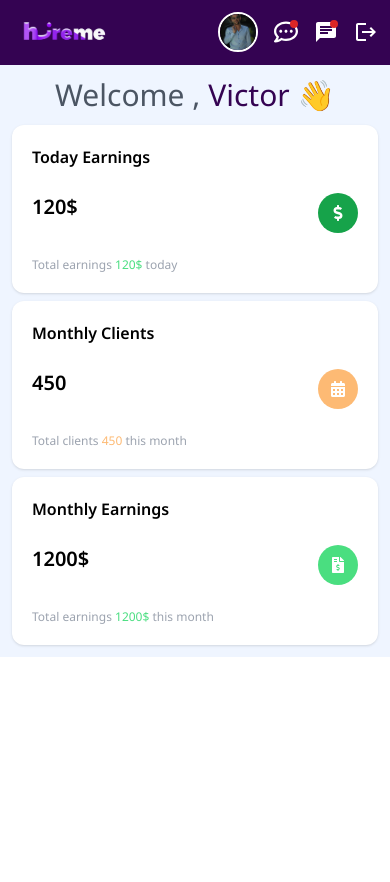
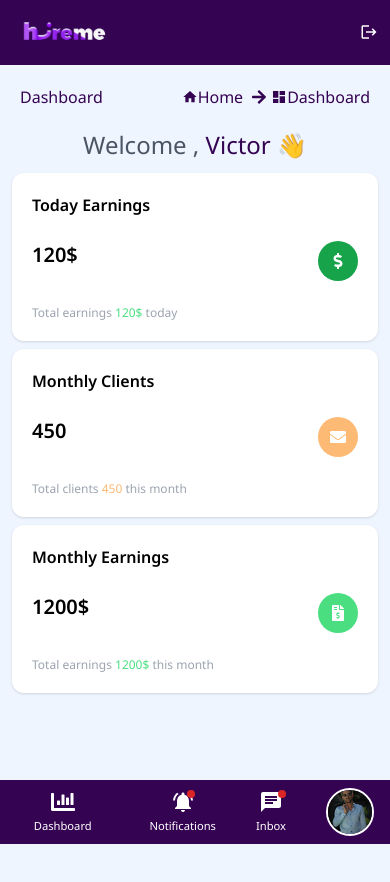
Before and after one commit to Victorgreene123/Hire-Me-Web-App, a React (Create React App) app in the folder frontend/: page /dashboard in a window 390 px wide. Shown: the top 882 px of the page. Before the commit the page ends 844 px from the top, so only its background shows below. Built offline with nearby package versions, Linux system fonts and the light colour scheme.

Commit message:
Modifying dashboard pages

```diff
--- a/frontend/src/App.js
+++ b/frontend/src/App.js
@@ -11,6 +11,8 @@ import Explore from './pages/explore';
 import ProfilePage from './pages/profile';
 import NoPage from './pages/nopage';
 import Dashboard from './pages/dashboard';
+import DashLayout from './components/dashLayout';
+import Notification from './pages/notifications';
 
 function App() {
   return (
@@ -22,7 +24,10 @@ function App() {
       <Route path='signup' element={<Signup />} />
       <Route path='login' element={<Login/>} />
       <Route path='find-professionals' element={<Explore/>} />
-      <Route path='dashboard' element={<Dashboard />} />
+      <Route path='dashboard' element={<DashLayout />} >
+          <Route index element={<Dashboard />} />
+          <Route path='notifications' element={<Notification />} />
+      </Route>
       <Route path='/profile/:name' element={<ProfilePage />} />
       <Route path="*" element={<NoPage />} />
       </Route>
--- /dev/null
+++ b/frontend/src/components/dashLayout.js
@@ -0,0 +1,22 @@
+import React from "react";
+import DashNav from "./dashnav";
+import { Link, Outlet } from "react-router-dom";
+import { MdChat, MdDashboard, MdLogout, MdNotifications, MdNotificationsActive } from "react-icons/md";
+import { FaChartBar } from "react-icons/fa";
+import DashFooter from "./dashfooter";
+
+
+const DashLayout = () =>{
+
+        return(
+            <>
+            <DashNav />
+            <Outlet />
+           <DashFooter />
+
+
+            </>
+        )
+}
+
+export default DashLayout
--- /dev/null
+++ b/frontend/src/components/dashfooter.js
@@ -0,0 +1,54 @@
+import React from "react";
+import { Link, Outlet } from "react-router-dom";
+import { MdChat, MdDashboard, MdLogout, MdNotifications, MdNotificationsActive } from "react-icons/md";
+import { FaChartBar } from "react-icons/fa";
+
+const DashFooter  = () =>{
+    return(
+        <>
+         <div className="lg:hidden flex items-center fixed bottom-0 p-2 bg-[#340352] w-full gap-10 px-4">
+
+
+<div className="relative flex flex-col items-center w-auto mx-auto">
+<Link to="/dashboard" className="relative">
+<FaChartBar className="text-white text-2xl" />
+{/* Notification Dot */}
+
+</Link>
+<h5 className="text-[0.7rem] text-white mt-1">Dashboard</h5>
+</div>
+{/* Notifications Icon */}
+<div className="relative flex flex-col items-center">
+<Link to="notifications" className="relative">
+<MdNotificationsActive className="text-white text-2xl" />
+{/* Notification Dot */}
+<span className="absolute top-0 right-0 h-2 w-2 bg-red-600 rounded-full"></span>
+</Link>
+<h5 className="text-[0.7rem] text-white mt-1">Notifications</h5>
+</div>
+
+{/* Message Icon */}
+<div className="relative flex flex-col items-center">
+<MdChat className="text-white text-2xl" />
+<span className="absolute top-0 right-0 h-2 w-2 bg-red-600 rounded-full"></span>
+<h5 className="text-[0.7rem] text-white mt-1">Inbox</h5>
+</div>
+
+{/* Profile Icon */}
+<Link to='/profile/JohnDoe'><div className="flex flex-col items-center">
+<img
+src="/images/profile1.jpg"
+className="border-2 border-white w-12 h-12 rounded-full object-cover "
+alt="Profile"
+/>
+{/* <h5 className="text-sm text-white mt-1">Profile</h5> */}
+
+</div></Link>
+</div>
+
+
+        </>
+    )
+}
+
+export default DashFooter
--- a/frontend/src/components/dashnav.js
+++ b/frontend/src/components/dashnav.js
@@ -39,28 +39,32 @@ const DashNav = () =>{
 
   {/* Desktop Menu */}
   <div className="absolute right-0 flex items-center flex-grow justify-between">
+
     <div className="flex items-center gap-4">
       {/* Profile Image */}
+     <div className="hidden lg:flex items-center gap-4">
       <img
         src="/images/profile1.jpg"
         className="border-2 border-white w-10 h-10 rounded-full object-cover "
         alt="Profile"
       />
     <div className="relative">
-    <FaRegCommentDots className="text-white text-2xl" />
+    <Link to='notifications'><MdNotifications className="text-white text-1xl" />
     {/* Notification Dot */}
-    <span className="absolute top-0 right-0 block h-2 w-2 bg-red-600 rounded-full"></span>
+    <span className="absolute top-0 right-0 block h-2 w-2 bg-red-600 rounded-full"></span></Link>
   </div>
 
   {/* Message Icon */}
   <div className="relative">
-    <MdChat className="text-white text-2xl" />
+    <MdChat className="text-white text-1xl" />
     {/* Notification Dot */}
-    <span className="absolute top-0 right-0 block h-2 w-2 bg-red-600 rounded-full"></span>
+    <span className="absolute top-0 right-0 block h-2 w-2 bg-red-600 rounded-full"></span></div>
   </div>
 
+
+
   {/* Logout Icon (No Notification Dot) */}
-  <MdLogout className="text-white text-2xl" />
+  <MdLogout className="text-white text-1xl" />
 
     </div>
   </div>
--- /dev/null
+++ b/frontend/src/components/notificationitem.js
@@ -0,0 +1,59 @@
+import React from "react";
+import { FaDollarSign, FaRobot } from "react-icons/fa";
+import { MdBookmark, MdBookOnline, MdMoney } from "react-icons/md";
+
+const NotificationItem = ({type , message ,user,  link , picture}) =>{
+    function getPicture() {
+        switch (type) {
+            case "Booking":
+                return(
+
+                        <div className="w-12 h-12 border rounded-full text-white bg-[#340352] flex items-center justify-center">
+                            <MdBookmark className="text-2xl" />
+                        </div>
+
+
+                )
+                break
+                case "Payment":
+                    return(
+
+                            <div className="w-12 h-12 border rounded-full text-white bg-green-400 flex items-center justify-center">
+                                <FaDollarSign className="text-2xl" />
+                            </div>
+
+
+                    )
+                    break
+            case "System":
+                return(
+                    <div className="w-12 h-12 border rounded-full text-white bg-red-400 flex items-center justify-center">
+                        <FaRobot className="text-2xl" />
+                    </div>
+
+                )
+                break;
+
+            default:
+                return (
+                    <img src={`/images/${picture}`} className="w-12 h-12 border rounded-full object-cover"></img>
+                )
+                break;
+        }
+    }
+    return(
+        <>
+          <div className="text-sm flex items-center w-full p-2  gap-2">
+             {
+                getPicture()
+             }
+             <div className="block">
+            <h2><b className="font-bold">{type} Notifications</b></h2>
+             <h2><b className="font-semibold">{user}</b> {message}</h2>
+        </div>
+          </div>
+        </>
+    )
+}
+
+export default NotificationItem
--- a/frontend/src/pages/dashboard.js
+++ b/frontend/src/pages/dashboard.js
@@ -1,14 +1,14 @@
 import React, { useEffect, useState } from "react";
-import { FaBell, FaCalendarAlt, FaCalendarDay, FaClock, FaDollarSign, FaEnvelope, FaFileInvoiceDollar, FaHome, FaProjectDiagram, FaUser, FaUserCheck, FaUserPlus } from "react-icons/fa";
+import { FaArrowRight, FaBell, FaCalendarAlt, FaCalendarDay, FaClock, FaDollarSign, FaEnvelope, FaFileInvoiceDollar, FaHome, FaProjectDiagram, FaUser, FaUserCheck, FaUserPlus } from "react-icons/fa";
 import { Link } from "react-router-dom";
 import logo from '../Assets/hiremelogo.png'
 
 import '../customstyles.css'
 import DashNav from "../components/dashnav";
 import Stat from "../components/stats";
+import { MdDashboard, MdHome } from "react-icons/md";
 const Dashboard = () =>{
-    const [isFixed, setIsFixed] = useState(false);
-    const [isOpen, setIsOpen] = useState(false);
+
     const stats = [
       {
         icon: <FaDollarSign  />,
@@ -22,7 +22,7 @@ const Dashboard = () =>{
 
       },
       {
-          icon: <FaCalendarAlt  />,
+          icon: <FaEnvelope  />,
           title: "Monthly Clients",
           number: 450,
           color: "bg-orange-300",
@@ -43,38 +43,28 @@ const Dashboard = () =>{
         },
 
     ];
-  const toggleMenu = () => setIsOpen(!isOpen);
-    useEffect(() => {
-      const handleScroll = () => {
-        if (window.scrollY > 50) {
-          setIsFixed(true);
-        } else {
-          setIsFixed(false);
-        }
-      };
 
-      window.addEventListener('scroll', handleScroll);
-
-      return () => {
-        window.removeEventListener('scroll', handleScroll);
-      };
-    }, []);
     return(
     <>
 
 
- <DashNav />
+ {/* <DashNav /> */}
 
       {/* ============================================== */}
 
-    <div className="w-full bg-[#EFF5FF] p-3">
+    <div className="w-full bg-[#EFF5FF] p-3 min-h-[100vh] ">
+
+    <div className="text-[#340352] w-full p-2 flex justify-between">
+      <h2>Dashboard</h2>
+      <div>
+        <h2 className="flex items-center "><MdHome />Home  <FaArrowRight  className="ml-2 mr-1"/>  <MdDashboard /> Dashboard</h2>
+      </div>
+    </div>
+
+      <div className="pb-12 mt-3">
 
 
-
-      <div className="">
-
-
-          <h1 className="text-gray-600 font-normal text-3xl text-center">Welcome , <span className="text-[#340352]">Victor</span> 👋</h1>
+          <h1 className="text-gray-600 font-normal lg:text-3xl text-2xl text-center">Welcome , <span className="text-[#340352]">Victor</span> 👋</h1>
           <div className="flex w-full mt-3">
           <div className="lg:flex mx-auto  w-full lg:w-4/5 block space-y-2 items-center gap-3">
             {stats.map((item, index) =>{
--- /dev/null
+++ b/frontend/src/pages/notifications.js
@@ -0,0 +1,32 @@
+import React from "react";
+import { MdHome, MdNotifications } from "react-icons/md";
+import { Link } from "react-router-dom";
+import NotificationItem from "../components/notificationitem";
+import { FaArrowRight } from "react-icons/fa";
+
+const Notification =() =>{
+    return (
+        <>
+            <div className="w-full bg-[#EFF5FF] p-3 min-h-[100vh] ">
+
+       <div className="text-[#340352] mt-1 w-full p-1 flex justify-between">
+         <h2>Notifications</h2>
+         <div>
+           <h2 className="flex items-center "><Link to='/dashboard' className="flex items-center"><MdHome />Home</Link> <FaArrowRight  className="ml-2 mr-1"/> <MdNotifications /> Notifications</h2>
+         </div>
+       </div>
+
+       <div className="pb-12 mt-5">
+       <NotificationItem picture='profile1.jpg' type='Booking' user='John Doe' message='Sent you a booking'/>
+       <NotificationItem picture='profile1.jpg' type='System'  message='Your account has been suspended'/>
+       <NotificationItem picture='profile1.jpg' type='Payment'  message='Your account has been suspended'/>
+       <NotificationItem picture='profile1.jpg' type='Booking' user='John Doe' message='Sent you a booking'/>
+        </div>
+       </div>
+
+
+        </>
+    )
+}
+
+export default Notification
```
